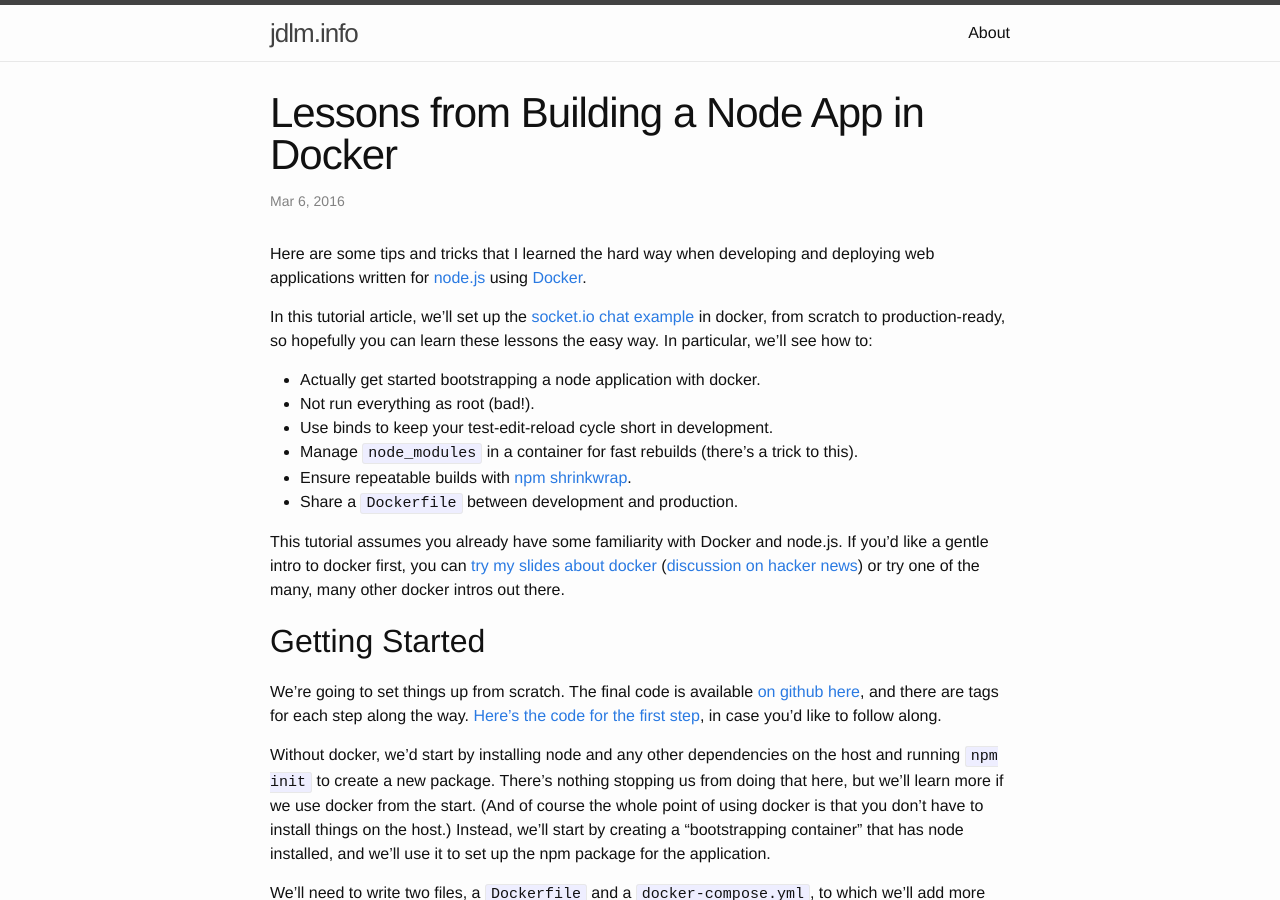
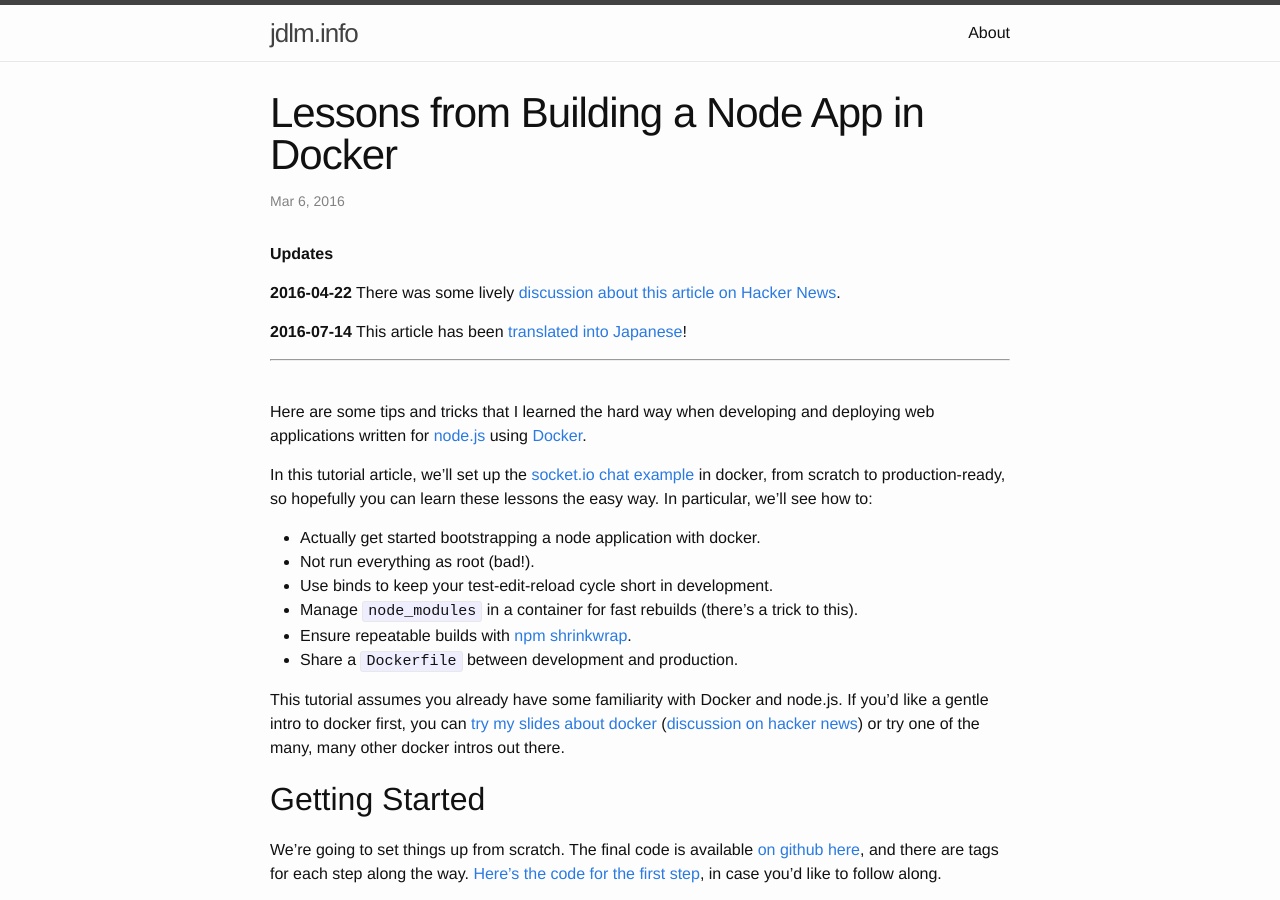
Before and after one commit to jdleesmiller/jdleesmiller.github.io, a Jekyll site: the page built from _posts/2016-03-06-lessons-building-node-app-docker.markdown, in a window 1280 px wide and 900 px high. Built offline with Jekyll 4.4.1, drawn with Linux system fonts in a browser that asks for light colours.

Commit message:
Add updates with links

```diff
--- a/_posts/2016-03-06-lessons-building-node-app-docker.markdown
+++ b/_posts/2016-03-06-lessons-building-node-app-docker.markdown
@@ -4,6 +4,16 @@ title: "Lessons from Building a Node App in Docker"
 date: 2016-03-06 19:54:56 +0000
 categories: articles
 ---
+
+**Updates**
+
+**2016-04-22** There was some lively [discussion about this article on Hacker News](https://news.ycombinator.com/item?id=11545975).
+
+**2016-07-14** This article has been [translated into Japanese](http://postd.cc/lessons-building-node-app-docker/)!
+
+---
+
+&nbsp;
 
 Here are some tips and tricks that I learned the hard way when developing and deploying web applications written for [node.js](https://nodejs.org) using [Docker](https://www.docker.com).
 
```
